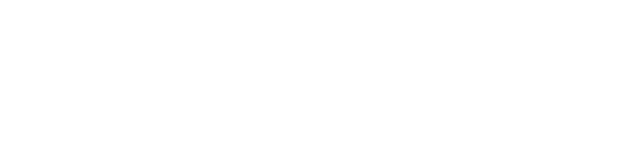
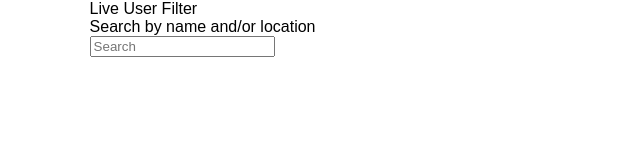
Before and after one commit to junedkaxioned/Live-User-Filter, a plain HTML site: page index.html in a window 1280 px wide. Shown: the whole page, without its empty margins (0-640 px from the left). Drawn offline with Linux system fonts and the light colour scheme.

Commit message:
Html Structure Completed

```diff
--- a/index.html
+++ b/index.html
@@ -3,7 +3,7 @@
 
 <head>
   <meta charset="utf-8">
-  <title>Harvest | Home</title>
+  <title>Live User Filter</title>
   <meta name="viewport" content="width=device-width, initial-scale=1, maximum-scale=1">
   <link rel="shortcut icon" href="favicon.ico" />
   <link rel="stylesheet" href="https://cdnjs.cloudflare.com/ajax/libs/font-awesome/4.7.0/css/font-awesome.min.css">
@@ -14,22 +14,22 @@
 <body>
   <!--container start-->
   <div class="container">
-    <!--header section start-->
-    <header>
 
-    </header>
-    <!--header section start-->
     <!--main section start-->
     <main>
-
+      <section class="live-user">
+        <div class="wrapper">
+          <div class="filter-section">
+            <h1 class="title">Live User Filter</h1>
+            <p class="subtitle">Search by name and/or location</p>
+            <input type="text" class="filter" placeholder="Search">
+          </div>
+          <ul class="users-list"></ul>
+        </div>
+      </section>
     </main>
     <!--main section end-->
 
-    <!--footer section start-->
-    <footer>
-
-    </footer>
-    <!--footer section end-->
   </div>
   <!--container end-->
 
```
